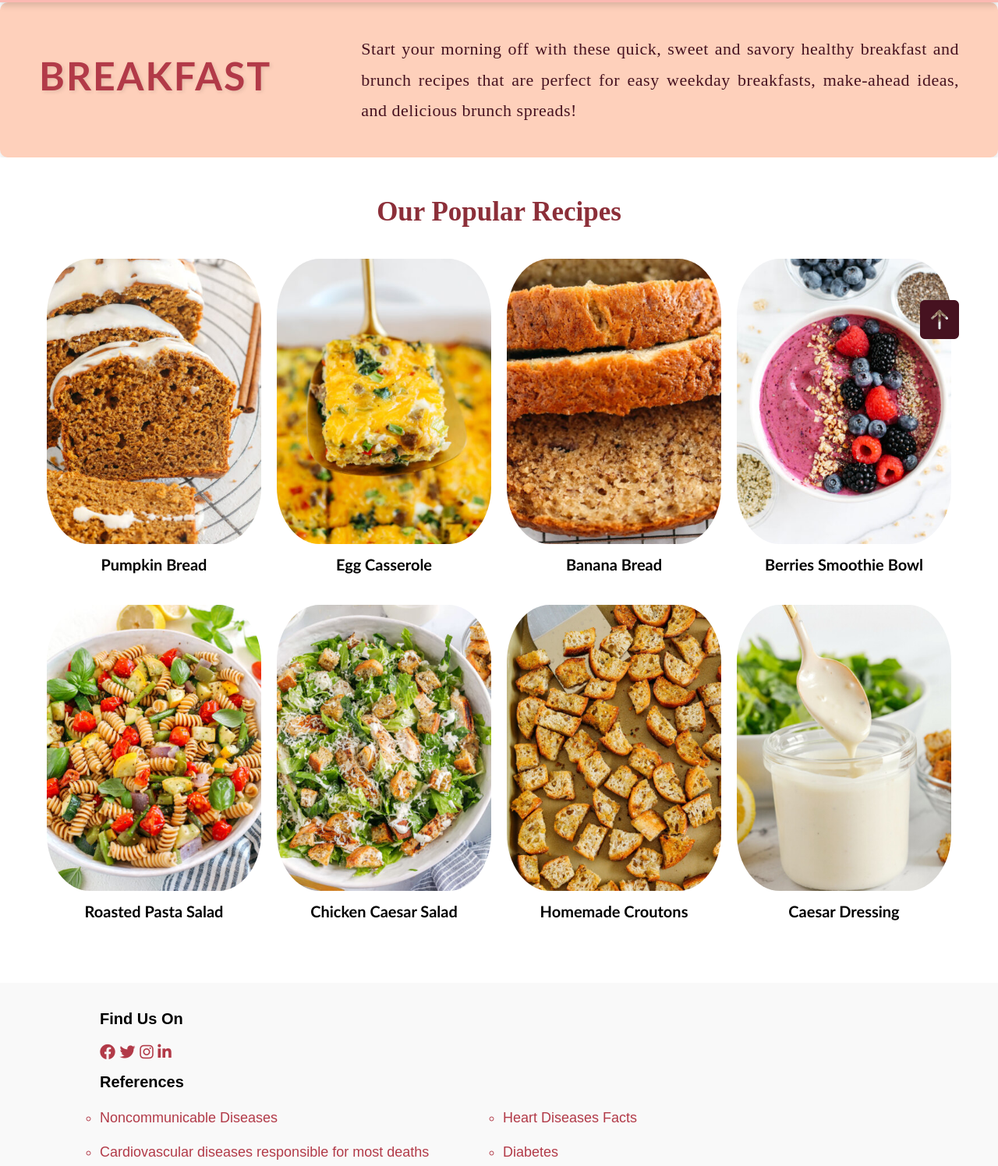
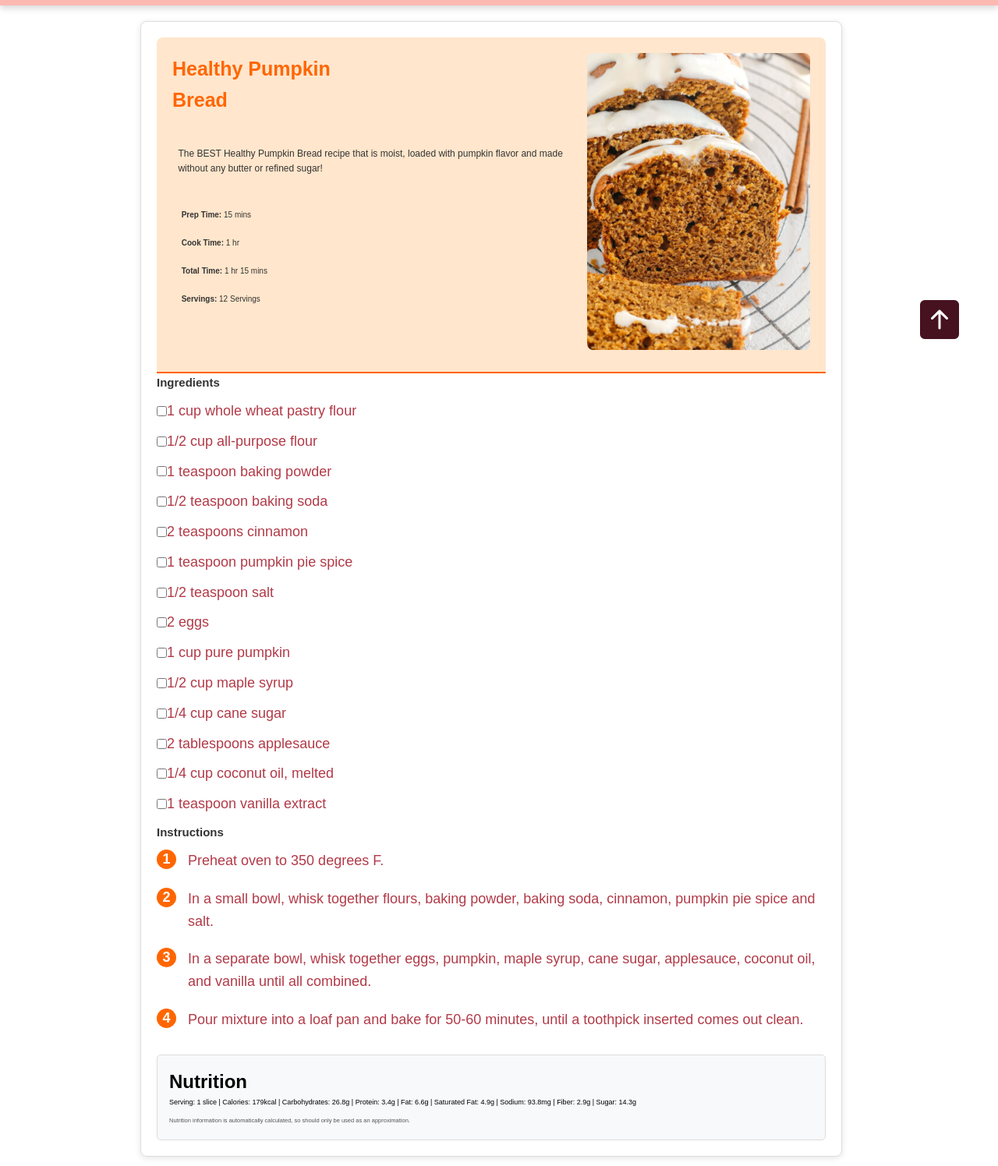
Before and after one commit to VanessaSimanta/UTS-FE, a plain HTML site: page pumpkinbread.html in a window 1280 px wide. Shown: the part 286-1782 px from the top of the page at 78% size. Drawn offline with nearby package versions, Linux system fonts and the light colour scheme.

Commit message:
Add style recipe

```diff
--- a/inrecipes_style.css
+++ b/inrecipes_style.css
@@ -0,0 +1,166 @@
+body {
+    font-family: Arial, sans-serif;
+    justify-content: center;
+    align-items: center;
+    min-height: 100vh;
+    line-height: 1.6;
+}
+
+/* Container for the whole recipe section */
+.recipe-card {
+    background-color: #fff;
+    border: 1px solid #ddd;
+    border-radius: 8px;
+    box-shadow: 0 2px 8px rgba(0, 0, 0, 0.1);
+    padding: 20px;
+    width: 900px;
+    max-width: 1200px; /* Set maximum width for the card */
+    margin-left: 120px; /* Center align the card */
+}
+
+/* Recipe header section */
+.recipe-header {
+    display: flex; /* Keep flex display for horizontal alignment */
+    background-color: #ffe6cc; /* Background color */
+    padding: 20px;
+    border-bottom: 2px solid #ff6600; /* Border between header and other sections */
+    border-radius: 8px 8px 0 0;
+}
+
+/* Ensure h1 and paragraph are styled correctly */
+.recipe-header h1 {
+    font-size: 2.5rem; /* Font size for the title */
+    color: #ff6600;
+    text-align: left; /* Align text to the left */
+    margin: 0; /* Remove margins */
+}
+
+.recipe-header p {
+    font-size: 1.2rem; /* Font size for description */
+    color: #333;
+    text-align: left;
+    margin-top: 120px;
+    margin-left: -200px; /* Align text to the left */
+     /* Add top margin for spacing */
+}
+
+/* Recipe meta information - Prep time, cook time, etc. */
+.recipe-meta p {
+    font-size: 1rem; /* Font size for meta information */
+    color: #333;
+    margin-top: 200px;
+    margin-bottom: -180px; /* Spacing between meta info */
+    margin-left: -500px;
+}
+
+/* Image section on the right */
+.recipe-image {
+    flex-shrink: 0; /* Ensure the image stays its size */
+    max-width: 35%; /* Set the width of the image container */
+    margin-left: 20px; /* Add space between text and image */
+}
+
+/* Change the layout for the header text */
+.recipe-header .header-text {
+    display: flex; /* Keep the text section as flex */
+    flex-direction: column; /* Stack header elements vertically */
+}
+
+/* Style for image */
+.recipe-image img {
+    width: 100%; /* Make the image responsive */
+    border-radius: 8px; /* Add border-radius for rounded corners */
+}
+
+/* Responsive design for smaller screens */
+@media (max-width: 768px) {
+    .recipe-header {
+        flex-direction: column; /* Stack text and image vertically on small screens */
+    }
+
+    .recipe-text, .recipe-image {
+        max-width: 100%; /* Make both sections full-width */
+        text-align: center; /* Center the text on small screens */
+    }
+
+    .recipe-image {
+        margin-top: 20px; /* Add space between text and image */
+    }
+}
+
+
+/* Ingredients section */
+.ingredients-list {
+    list-style-type: none;
+    padding: 0;
+}
+
+.ingredients-list li {
+    margin: 10px 0;
+    display: flex;
+    align-items: center;
+}
+
+/* Style for Ingredients and Instructions section headers */
+.ingredients-container h2,
+.instructions-container h2 {
+    font-size: 1.5rem;
+    color: #333;
+    margin-bottom: 10px;
+}
+
+/* Styling for the container to look boxed */
+.recipe-container {
+    padding: 20px;
+}
+
+
+.instructions-list {
+    list-style: none; /* Menghilangkan angka default dari list */
+    padding: 0;
+    counter-reset: step-counter;
+}
+
+.instructions-list li {
+    position: relative;
+    padding-left: 40px; /* Memberi ruang untuk bulatan */
+    margin-bottom: 20px;
+    list-style-type: none; /* Menghindari penomoran default */
+}
+
+.instructions-list li::before {
+    counter-increment: step-counter;
+    content: counter(step-counter); /* Menampilkan angka dalam bulatan */
+    position: absolute;
+    left: 0;
+    top: 0;
+    background-color: #ff6600;
+    color: white;
+    width: 25px;
+    height: 25px;
+    text-align: center;
+    border-radius: 50%;
+    font-weight: bold;
+    line-height: 25px;
+}
+
+
+
+/* Nutrition Section */
+.nutrition-container {
+    margin-top: 30px;
+    padding: 15px;
+    background-color: #f8f9fa;
+    border: 1px solid #ddd;
+    border-radius: 5px;
+}
+
+.nutrition-container p {
+    margin: 0;
+    font-size: 0.9rem;
+}
+
+.nutrition-container small {
+    font-size: 0.75rem;
+    color: #555;
+}
--- a/pumpkinbread.html
+++ b/pumpkinbread.html
@@ -37,57 +37,66 @@
         </nav>
     </header>
 
-    <section class="page-description">
-        <div class="container">
-            <div class="title">
-                <h1>Breakfast</h1>
-            </div>
-            <div class="description">
-                <p>Start your morning off with these quick, sweet and savory healthy breakfast and brunch recipes that are perfect
-                    for easy weekday breakfasts, make-ahead ideas, and delicious brunch spreads!</p>
-            </div>
-        </div>
-    </section>
+  <!-- Recipe Section -->
+        <section class="recipe-container">
+            <div class="recipe-card"> <!-- Menambahkan container untuk seluruh section -->
+                <div class="recipe-header">
+                    <h1>Healthy Pumpkin Bread</h1>
+                    <p>The BEST Healthy Pumpkin Bread recipe that is moist, loaded with pumpkin flavor and made without any butter or refined sugar!</p>
+                    <div class="recipe-meta">
+                        <p><strong>Prep Time:</strong> 15 mins</p>
+                        <p><strong>Cook Time:</strong> 1 hr</p>
+                        <p><strong>Total Time:</strong> 1 hr 15 mins</p>
+                        <p><strong>Servings:</strong> 12 Servings</p>
+                    </div>
+                    <div class="recipe-image">
+                        <img src="/image/breakfast1.jpg" alt="Healthy Pumpkin Bread">
+                    </div>
+                </div>
+
+        <!-- Ingredients Section -->
+            <div class="ingredients-container">
+                 <h2>Ingredients</h2>
+                    <ul class="ingredients-list">
+                        <li><input type="checkbox" id="ingredient1"> <label for="ingredient1">1 cup whole wheat pastry flour</label></li>
+                        <li><input type="checkbox" id="ingredient2"> <label for="ingredient2">1/2 cup all-purpose flour</label></li>
+                        <li><input type="checkbox" id="ingredient3"> <label for="ingredient3">1 teaspoon baking powder</label></li>
+                        <li><input type="checkbox" id="ingredient4"> <label for="ingredient4">1/2 teaspoon baking soda</label></li>
+                        <li><input type="checkbox" id="ingredient5"> <label for="ingredient5">2 teaspoons cinnamon</label></li>
+                        <li><input type="checkbox" id="ingredient6"> <label for="ingredient6">1 teaspoon pumpkin pie spice</label></li>
+                        <li><input type="checkbox" id="ingredient7"> <label for="ingredient7">1/2 teaspoon salt</label></li>
+                        <li><input type="checkbox" id="ingredient8"> <label for="ingredient8">2 eggs</label></li>
+                        <li><input type="checkbox" id="ingredient9"> <label for="ingredient9">1 cup pure pumpkin</label></li>
+                        <li><input type="checkbox" id="ingredient10"> <label for="ingredient10">1/2 cup maple syrup</label></li>
+                        <li><input type="checkbox" id="ingredient11"> <label for="ingredient11">1/4 cup cane sugar</label></li>
+                        <li><input type="checkbox" id="ingredient12"> <label for="ingredient12">2 tablespoons applesauce</label></li>
+                        <li><input type="checkbox" id="ingredient13"> <label for="ingredient13">1/4 cup coconut oil, melted</label></li>
+                        <li><input type="checkbox" id="ingredient14"> <label for="ingredient14">1 teaspoon vanilla extract</label></li>
+                    </ul>
+                </div>
 
 
-<!-- Recipe Grid -->
-<section id="recipe-grid">
-    <h2>Our Popular Recipes</h2>
-    <div class="recipe-container">
-        <div class="recipe">
-            <a href="pumpkinbread.html"><img src="/image/breakfast1.jpg" alt="Pumpkin Bread"></a>
-            <p>Pumpkin Bread</p>
+       <!-- Instructions Section -->
+                <div class="instructions-container">
+                    <h2>Instructions</h2>
+                    <ol class="instructions-list">
+                        <li>Preheat oven to 350 degrees F.</li>
+                        <li>In a small bowl, whisk together flours, baking powder, baking soda, cinnamon, pumpkin pie spice and salt.</li>
+                        <li>In a separate bowl, whisk together eggs, pumpkin, maple syrup, cane sugar, applesauce, coconut oil, and vanilla until all combined.</li>
+                        <li>Pour mixture into a loaf pan and bake for 50-60 minutes, until a toothpick inserted comes out clean.</li>
+                    </ol>
+                </div>
+
+
+        <!-- Nutrition Section -->
+        <div class="nutrition-container">
+            <h2>Nutrition</h2>
+            <p>Serving: 1 slice | Calories: 179kcal | Carbohydrates: 26.8g | Protein: 3.4g | Fat: 6.6g | Saturated Fat: 4.9g | Sodium: 93.8mg | Fiber: 2.9g | Sugar: 14.3g</p>
+            <small>Nutrition information is automatically calculated, so should only be used as an approximation.</small>
         </div>
-        <div class="recipe">
-            <a href="eggcasserole.html"><img src="/image/breakfast2.jpg" alt="Egg Casserole"></a>
-            <p>Egg Casserole</p>
-        </div>
-        <div class="recipe">
-            <a href="bananabread.html"><img src="/image/breakfast3.jpg" alt="Banana Bread"></a>
-            <p>Banana Bread</p>
-        </div>
-        <div class="recipe">
-            <a href="berriessmoothie.html"><img src="/image/breakfast4.jpg" alt="Berries Smoothie Bowl"></a>
-            <p>Berries Smoothie Bowl</p>
-        </div>
-        <div class="recipe">
-            <a href="#"><img src="/image/pop5.jpg" alt="Roasted Pasta Salad"></a>
-            <p>Roasted Pasta Salad</p>
-        </div>
-        <div class="recipe">
-            <a href="#"><img src="/image/pop6.jpg" alt="Chicken Caesar Salad"></a>
-            <p>Chicken Caesar Salad</p>
-        </div>
-        <div class="recipe">
-            <a href="#"><img src="/image/pop7.jpg" alt="Homemade Croutons"></a>
-            <p>Homemade Croutons</p>
-        </div>
-        <div class="recipe">
-            <a href="#"><img src="/image/pop8.jpg" alt="Caesar Dressing"></a>
-            <p>Caesar Dressing</p>
-        </div>
-    </div>
+    </div> <!-- End of recipe-card -->
 </section>
+
 
 <!-- REFERENCES -->
 <footer>
--- a/script.js
+++ b/script.js
@@ -220,6 +220,7 @@ $(document).ready(function(){
           // Implement sorting logic for 'Simple Workout'
           console.log("Sorting by Simple Workout");
       }
+<<<<<<< Updated upstream
 });
 
   //Sorting untuk exercises
@@ -231,3 +232,21 @@ $(document).ready(function(){
     $("#exercises-seniors").hide();
     $("#exercises-routines").show();
   });
+=======
+
+    });
+
+    $(document).ready(function() {
+      // Ketika checkbox diklik
+      $('input[type="checkbox"]').click(function() {
+          // Jika checkbox dicentang
+          if ($(this).is(':checked')) {
+              // Tambahkan garis coret pada label
+              $(this).next('label').css('text-decoration', 'line-through');
+          } else {
+              // Jika checkbox tidak dicentang, hilangkan garis coret
+              $(this).next('label').css('text-decoration', 'none');
+          }
+      });
+});
+>>>>>>> Stashed changes
```
